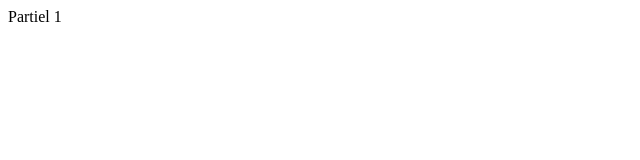
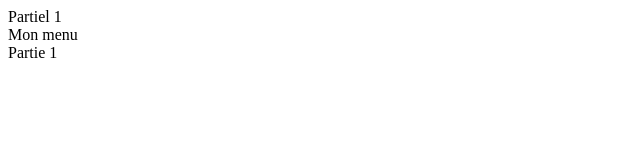
Before and after one commit to antoine-dc/partiel1-antoine-html-css, a plain HTML site: page index.html in a window 1280 px wide. Shown: the whole page, without its empty margins (0-640 px from the left). Drawn offline with Linux system fonts and the light colour scheme.

Commit message:
Add header and add section partie 1

```diff
--- a/index.html
+++ b/index.html
@@ -7,5 +7,7 @@
   </head>
   <body>
     Partiel 1
+    <header>Mon menu</header>
+    <section>Partie 1</section>
   </body>
 </html>
```
